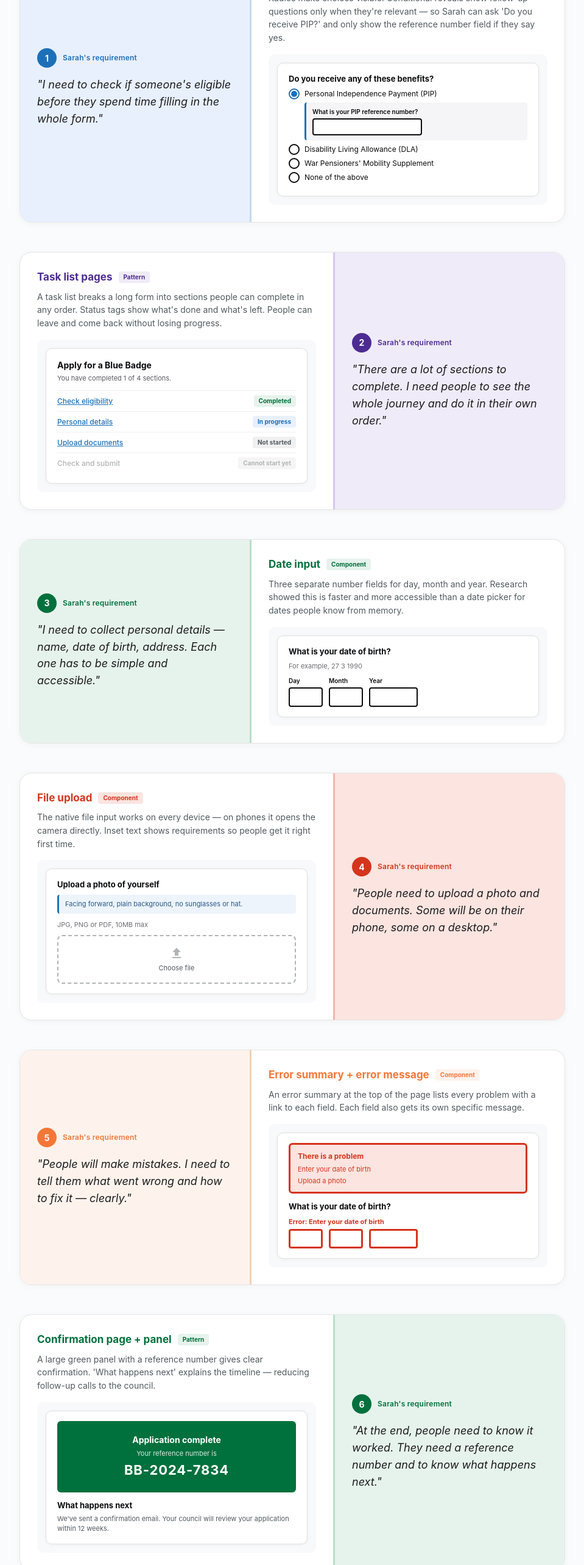
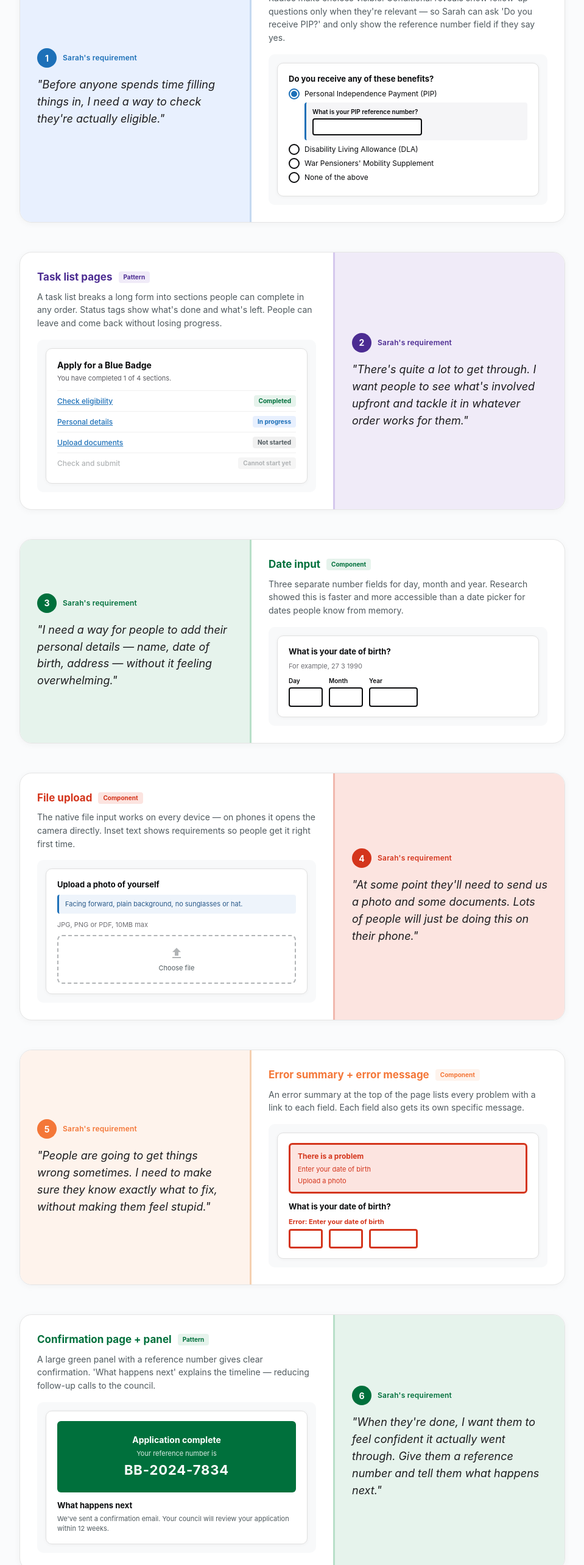
Before and after one commit to jayalfredos/hackdaybuild, a React (Vite) app: page / in a window 1280 px wide. Shown: the part 940-3506 px from the top of the page at 61% size, without its empty margins (160-1119 px from the left). Built offline with nearby package versions, Linux system fonts and the light colour scheme.

Commit message:
Rewrite Sarah's requirements in more natural, spoken language
Less formal/technical phrasing — reads more like someone
explaining what they need in a meeting, not writing a spec.

https://claude.ai/code/session_018MPQir8vzXw9HBnMQgMZ2z

```diff
--- a/BlueBadgeStory.jsx
+++ b/BlueBadgeStory.jsx
@@ -13,7 +13,7 @@ const ACCENTS = [
 // ─── The 6 requirements → patterns ──────────────────────────────────────────
 const PATTERNS = [
   {
-    need: "I need to check if someone's eligible before they spend time filling in the whole form.",
+    need: "Before anyone spends time filling things in, I need a way to check they're actually eligible.",
     pattern: "Radios with conditional reveal",
     type: "Component",
     url: "https://design-system.service.gov.uk/components/radios/",
@@ -21,7 +21,7 @@ const PATTERNS = [
     mockUI: "eligibility",
   },
   {
-    need: "There are a lot of sections to complete. I need people to see the whole journey and do it in their own order.",
+    need: "There's quite a lot to get through. I want people to see what's involved upfront and tackle it in whatever order works for them.",
     pattern: "Task list pages",
     type: "Pattern",
     url: "https://design-system.service.gov.uk/patterns/task-list-pages/",
@@ -29,7 +29,7 @@ const PATTERNS = [
     mockUI: "tasklist",
   },
   {
-    need: "I need to collect personal details — name, date of birth, address. Each one has to be simple and accessible.",
+    need: "I need a way for people to add their personal details — name, date of birth, address — without it feeling overwhelming.",
     pattern: "Date input",
     type: "Component",
     url: "https://design-system.service.gov.uk/components/date-input/",
@@ -37,7 +37,7 @@ const PATTERNS = [
     mockUI: "date",
   },
   {
-    need: "People need to upload a photo and documents. Some will be on their phone, some on a desktop.",
+    need: "At some point they'll need to send us a photo and some documents. Lots of people will just be doing this on their phone.",
     pattern: "File upload",
     type: "Component",
     url: "https://design-system.service.gov.uk/components/file-upload/",
@@ -45,7 +45,7 @@ const PATTERNS = [
     mockUI: "upload",
   },
   {
-    need: "People will make mistakes. I need to tell them what went wrong and how to fix it — clearly.",
+    need: "People are going to get things wrong sometimes. I need to make sure they know exactly what to fix, without making them feel stupid.",
     pattern: "Error summary + error message",
     type: "Component",
     url: "https://design-system.service.gov.uk/components/error-summary/",
@@ -53,7 +53,7 @@ const PATTERNS = [
     mockUI: "error",
   },
   {
-    need: "At the end, people need to know it worked. They need a reference number and to know what happens next.",
+    need: "When they're done, I want them to feel confident it actually went through. Give them a reference number and tell them what happens next.",
     pattern: "Confirmation page + panel",
     type: "Pattern",
     url: "https://design-system.service.gov.uk/patterns/confirmation-pages/",
```
